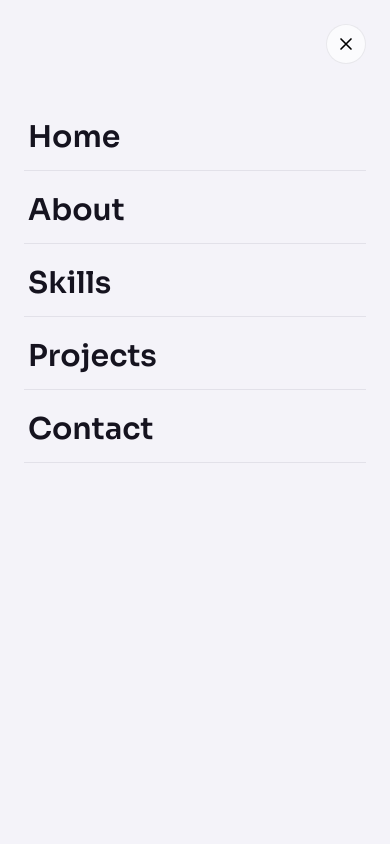
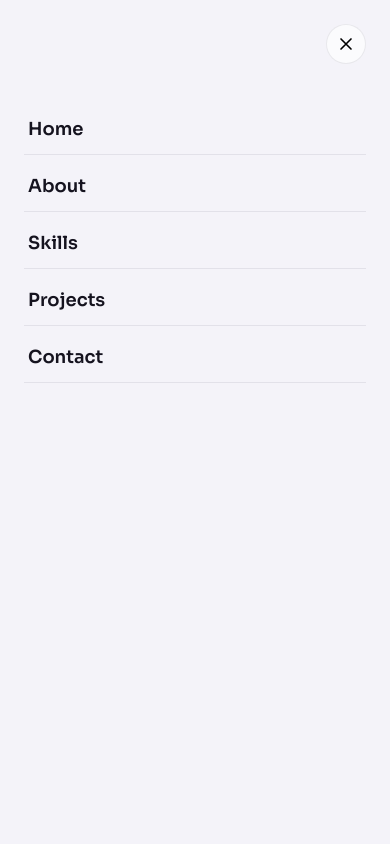
Before and after one commit to Raakeshgiri/Raakesh-Portfolio, a React (Vite) app: page / in a window 390 px wide. Both pictures are taken after a click on the button 330 px from the left and 52 px from the top of the page. Shown: the top 844 px of the page. Built offline with nearby package versions, Linux system fonts and the light colour scheme.

Commit message:
Font size decreased in menus in menu button

```diff
--- a/src/components/Navbar.jsx
+++ b/src/components/Navbar.jsx
@@ -171,7 +171,7 @@ export default function Navbar() {
                   transition={{ delay: i * 0.06 }}
                   style={{
                     fontFamily: "Sora",
-                    fontSize: 30,
+                    fontSize: 18,
                     fontWeight: 600,
                     padding: "14px 4px",
                     borderBottom: "1px solid var(--surface-border)",
```
